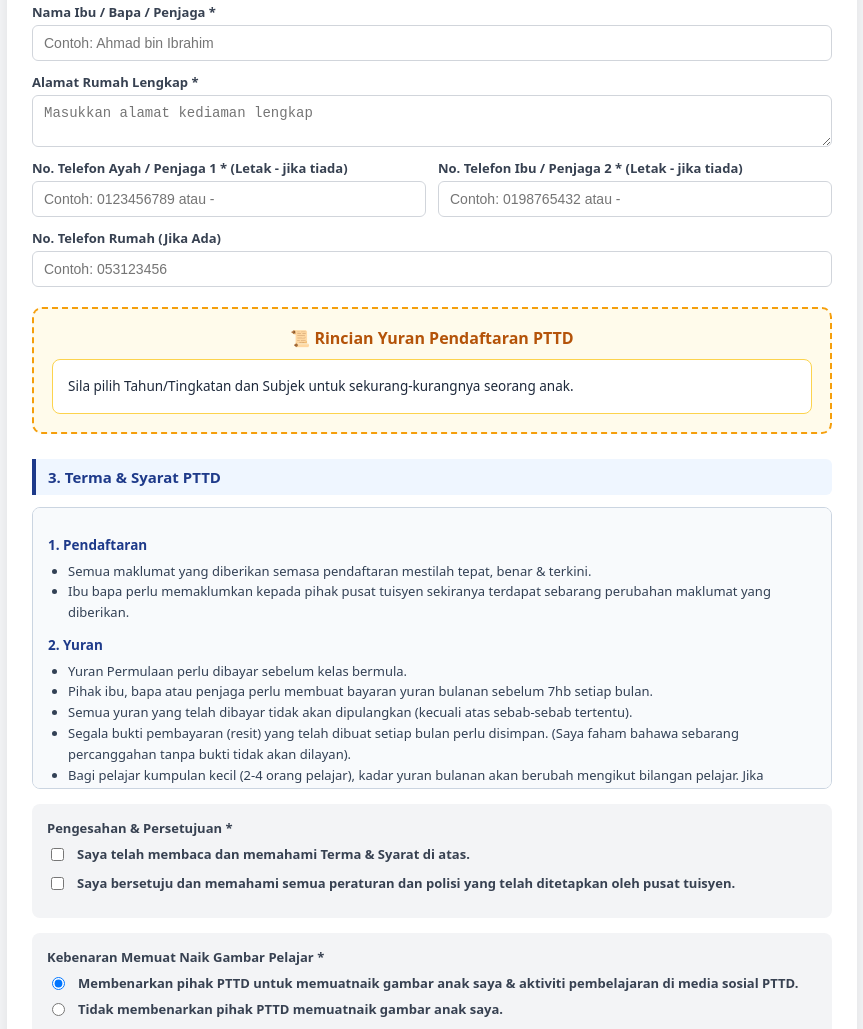
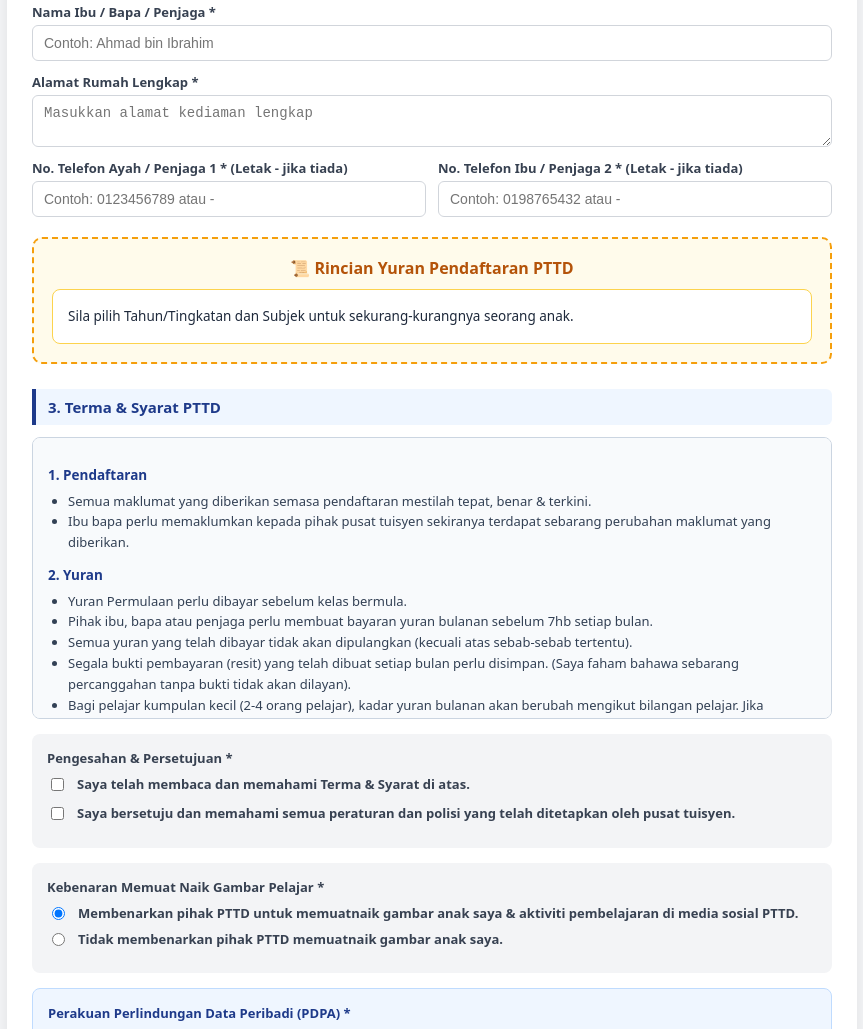
Before and after one commit to PTTD03/pttd-pendaftaran-2027, a plain HTML site: page index.html in a window 1280 px wide. Shown: the part 1766-2795 px from the top of the page, without its empty margins (208-1071 px from the left). Drawn offline with Linux system fonts and the light colour scheme.

Commit message:
Update index.html

```diff
--- a/index.html
+++ b/index.html
@@ -176,11 +176,6 @@
             <div class="form-group">
                 <label>No. Telefon Ibu / Penjaga 2 * (Letak - jika tiada)</label>
                 <input type="text" id="motherPhone" maxlength="11" oninput="enforceLocalPhoneOrDash(this)" placeholder="Contoh: 0198765432 atau -" required>
-            </div>
-
-            <div class="form-group full">
-                <label>No. Telefon Rumah (Jika Ada)</label>
-                <input type="tel" id="homePhone" inputmode="numeric" maxlength="10" pattern="^0[0-9]{8,9}$" title="Masukkan nombor telefon bermula dengan 0 tanpa tanda sengkang" oninput="enforceDigitsOnly(this)" placeholder="Contoh: 053123456">
             </div>
         </div>
 
```
